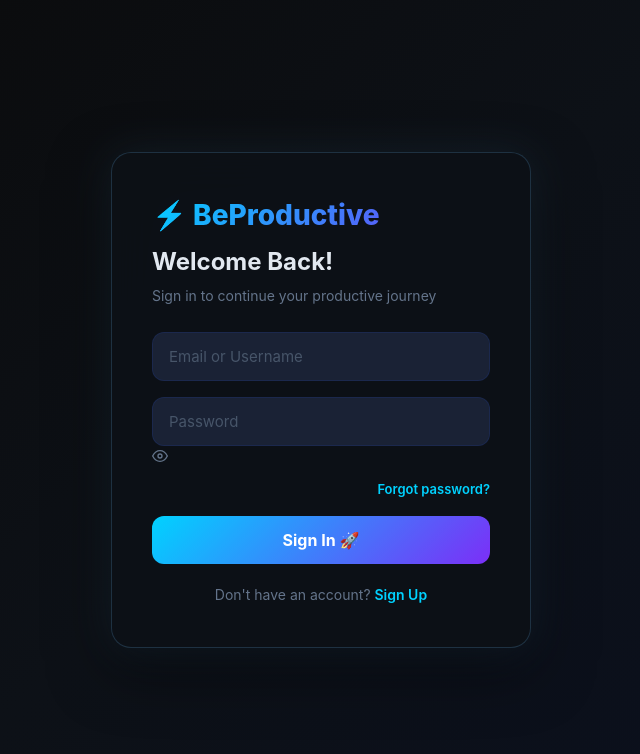
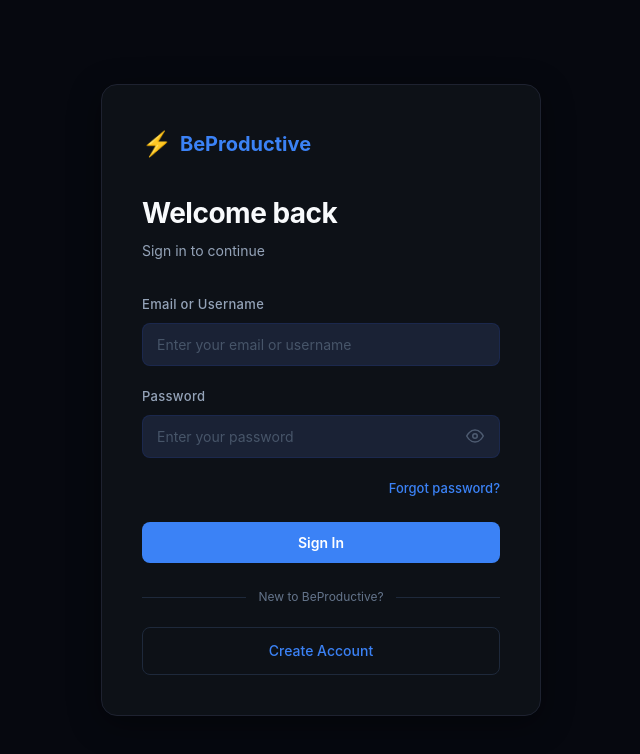
Before and after one commit to DevA100/Beproductive-, a React (Vite) app in the folder frontend/: page /login in a window 1280 px wide. Shown: the top 754 px of the page, without its empty margins (319-959 px from the left). Built offline with nearby package versions, Linux system fonts and the light colour scheme.

Commit message:
cmommmmmmm

```diff
--- a/frontend/src/pages/Login.jsx
+++ b/frontend/src/pages/Login.jsx
@@ -17,7 +17,7 @@ export default function Login() {
     try {
       const res = await login(form);
       loginUser(res.data.access_token);
-      toast.success("Welcome back! 🎉");
+      toast.success("Welcome back");
       navigate("/dashboard");
     } catch (err) {
       toast.error(err.response?.data?.detail || "Login failed");
@@ -29,50 +29,92 @@ export default function Login() {
   return (
     <div style={styles.container}>
       <div style={styles.card}>
-        <div style={styles.logo}>⚡ BeProductive</div>
-        <h2 style={styles.title}>Welcome Back!</h2>
-        <p style={styles.subtitle}>Sign in to continue your productive journey</p>
+        <div style={styles.logo}>
+          <span style={styles.logoIcon}>⚡</span>
+          <span>BeProductive</span>
+        </div>
+        <h2 style={styles.title}>Welcome back</h2>
+        <p style={styles.subtitle}>Sign in to continue</p>
+
         <form onSubmit={handleSubmit}>
+          <div style={styles.inputGroup}>
+            <label style={styles.label}>Email or Username</label>
             <input
               style={styles.input}
-            placeholder="Email or Username"
+              type="text"
+              placeholder="Enter your email or username"
               value={form.email_or_username}
               onChange={(e) => setForm({ ...form, email_or_username: e.target.value })}
               required
             />
+          </div>
+
+          <div style={styles.inputGroup}>
+            <label style={styles.label}>Password</label>
             <div style={styles.passwordWrapper}>
               <input
                 style={styles.passwordInput}
                 type={showPassword ? "text" : "password"}
-              placeholder="Password"
+                placeholder="Enter your password"
                 value={form.password}
                 onChange={(e) => setForm({ ...form, password: e.target.value })}
                 required
               />
+              <button
+                type="button"
+                style={styles.eyeBtn}
+                onClick={() => setShowPassword(!showPassword)}
+              >
+                {showPassword ? (
+                  <svg width="18" height="18" viewBox="0 0 24 24" fill="none" stroke="#64748b" strokeWidth="2">
+                    <path d="M17.94 17.94A10.07 10.07 0 0 1 12 20c-7 0-11-8-11-8a18.45 18.45 0 0 1 5.06-5.94M9.9 4.24A9.12 9.12 0 0 1 12 4c7 0 11 8 11 8a18.5 18.5 0 0 1-2.16 3.19m-6.72-1.07a3 3 0 1 1-4.24-4.24" />
+                    <line x1="1" y1="1" x2="23" y2="23" />
+                  </svg>
+                ) : (
+                  <svg width="18" height="18" viewBox="0 0 24 24" fill="none" stroke="#64748b" strokeWidth="2">
+                    <path d="M1 12s4-8 11-8 11 8 11 8-4 8-11 8-11-8-11-8z" />
+                    <circle cx="12" cy="12" r="3" />
+                  </svg>
+                )}
+              </button>
+            </div>
+          </div>
 
-{showPassword ? (
-  <svg width="16" height="16" viewBox="0 0 24 24" fill="none" stroke="#64748b" strokeWidth="2"><path d="M17.94 17.94A10.07 10.07 0 0 1 12 20c-7 0-11-8-11-8a18.45 18.45 0 0 1 5.06-5.94M9.9 4.24A9.12 9.12 0 0 1 12 4c7 0 11 8 11 8a18.5 18.5 0 0 1-2.16 3.19m-6.72-1.07a3 3 0 1 1-4.24-4.24" /><line x1="1" y1="1" x2="23" y2="23" /></svg>
-) : (
-  <svg width="16" height="16" viewBox="0 0 24 24" fill="none" stroke="#64748b" strokeWidth="2"><path d="M1 12s4-8 11-8 11 8 11 8-4 8-11 8-11-8-11-8z" /><circle cx="12" cy="12" r="3" /></svg>
-)}
-          </div>
           <div style={styles.forgotRow}>
             <Link to="/forgot-password" style={styles.forgotLink}>
               Forgot password?
             </Link>
           </div>
-         <button style={{...styles.button, opacity: loading ? 0.7 : 1, cursor: loading ? "not-allowed" : "pointer"}} type="submit" disabled={loading}>
+
+          <button
+            style={{
+              ...styles.button,
+              opacity: loading ? 0.7 : 1,
+              cursor: loading ? "not-allowed" : "pointer"
+            }}
+            type="submit"
+            disabled={loading}
+          >
             {loading ? (
-    <span style={{ display: "flex", alignItems: "center", justifyContent: "center", gap: 8 }}>
-      <span style={styles.spinner}></span> Signing in...
+              <span style={styles.buttonContent}>
+                <span style={styles.spinner}></span>
+                Signing in...
               </span>
-  ) : "Sign In 🚀"}
+            ) : (
+              "Sign In"
+            )}
           </button>
         </form>
-        <p style={styles.link}>
-          Don't have an account?{" "}
-          <Link to="/signup" style={styles.linkText}>Sign Up</Link>
-        </p>
+
+        <div style={styles.divider}>
+          <div style={styles.dividerLine}></div>
+          <span style={styles.dividerText}>New to BeProductive?</span>
+          <div style={styles.dividerLine}></div>
+        </div>
+
+        <Link to="/signup" style={styles.signupButton}>
+          Create Account
+        </Link>
       </div>
     </div>
   );
@@ -81,33 +123,192 @@ export default function Login() {
 const styles = {
   container: {
     minHeight: "100vh",
-  background: "linear-gradient(135deg, #0a0a0a 0%, #0d1117 50%, #0a0f1e 100%)",
-  display: "flex", alignItems: "center", justifyContent: "center",
-  position: "relative",
-  overflow: "hidden"
+    background: "#06080f",
+    display: "flex",
+    alignItems: "center",
+    justifyContent: "center",
+    padding: "20px",
   },
   card: {
-  background: "rgba(13,17,23,0.95)",
-  border: "1px solid rgba(99,179,237,0.2)",
-  borderRadius: 20, padding: "40px", width: "100%", maxWidth: 420,
-  boxShadow: "0 0 40px rgba(99,179,237,0.1), 0 20px 60px rgba(0,0,0,0.5)",
-  backdropFilter: "blur(20px)"
+    background: "#0d1117",
+    border: "1px solid #1e2230",
+    borderRadius: "16px",
+    padding: "40px",
+    width: "100%",
+    maxWidth: "440px",
+    boxShadow: "0 8px 32px rgba(0, 0, 0, 0.4)",
   },
-logo: { fontSize: 28, fontWeight: 800, background: "linear-gradient(135deg, #00d2ff, #7b2ff7)", WebkitBackgroundClip: "text", WebkitTextFillColor: "transparent", marginBottom: 8 },
-title: { fontSize: 24, fontWeight: 700, color: "#e2e8f0", margin: "0 0 8px" },
-subtitle: { color: "#64748b", marginBottom: 24, fontSize: 14 },
-input: { width: "100%", padding: "14px 16px", marginBottom: 16, border: "1px solid rgba(99,179,237,0.2)", borderRadius: 12, fontSize: 15, outline: "none", boxSizing: "border-box", background: "rgba(255,255,255,0.05)", color: "#e2e8f0", transition: "border 0.2s" },
-button: { width: "100%", padding: "14px", background: "linear-gradient(135deg, #00d2ff 0%, #7b2ff7 100%)", color: "white", border: "none", borderRadius: 12, fontSize: 16, fontWeight: 700, cursor: "pointer" },
-link: { textAlign: "center", marginTop: 20, color: "#64748b", fontSize: 14 },
-linkText: { color: "#00d2ff", fontWeight: 600, textDecoration: "none" },
-passwordWrapper: { position: "relative", marginBottom: 8 },
-passwordInput: { width: "100%", padding: "14px 48px 14px 16px", border: "1px solid rgba(99,179,237,0.2)", borderRadius: 12, fontSize: 15, outline: "none", boxSizing: "border-box", background: "rgba(255,255,255,0.05)", color: "#e2e8f0" },
-eyeBtn: { position: "absolute", right: 14, top: "50%", transform: "translateY(-50%)", background: "none", border: "none", cursor: "pointer", fontSize: 18, padding: 0 },
-forgotRow: { display: "flex", justifyContent: "flex-end", marginBottom: 16 },
-forgotLink: { color: "#00d2ff", fontSize: 13, fontWeight: 600, textDecoration: "none" },
-divider: { display: "flex", alignItems: "center", margin: "20px 0", gap: 10 },
-dividerText: { color: "#64748b", fontSize: 13, whiteSpace: "nowrap", padding: "0 10px" },
-socialRow: { display: "flex", gap: 12, marginBottom: 8 },
-socialBtn: { flex: 1, padding: "12px", border: "1px solid rgba(99,179,237,0.2)", borderRadius: 12, background: "rgba(255,255,255,0.05)", cursor: "pointer", fontSize: 14, fontWeight: 600, color: "#e2e8f0", display: "flex", alignItems: "center", justifyContent: "center", gap: 8 },
-spinner: { width: 18, height: 18, border: "3px solid rgba(255,255,255,0.3)", borderTop: "3px solid white", borderRadius: "50%", animation: "spin 0.8s linear infinite", display: "inline-block" },
+  logo: {
+    display: "flex",
+    alignItems: "center",
+    gap: "8px",
+    fontSize: "20px",
+    fontWeight: "700",
+    color: "#3b82f6",
+    marginBottom: "32px",
+  },
+  logoIcon: {
+    fontSize: "24px",
+  },
+  title: {
+    fontSize: "28px",
+    fontWeight: "700",
+    color: "#f8fafc",
+    margin: "0 0 8px 0",
+    letterSpacing: "-0.5px",
+  },
+  subtitle: {
+    fontSize: "14px",
+    color: "#94a3b8",
+    margin: "0 0 32px 0",
+  },
+  inputGroup: {
+    marginBottom: "20px",
+  },
+  label: {
+    display: "block",
+    fontSize: "13px",
+    fontWeight: "500",
+    color: "#94a3b8",
+    marginBottom: "8px",
+    letterSpacing: "0.3px",
+  },
+  input: {
+    width: "100%",
+    padding: "12px 14px",
+    background: "#111827",
+    border: "1px solid #1e293b",
+    borderRadius: "8px",
+    fontSize: "14px",
+    color: "#f8fafc",
+    outline: "none",
+    transition: "border-color 0.2s",
+    boxSizing: "border-box",
+  },
+  passwordWrapper: {
+    position: "relative",
+  },
+  passwordInput: {
+    width: "100%",
+    padding: "12px 40px 12px 14px",
+    background: "#111827",
+    border: "1px solid #1e293b",
+    borderRadius: "8px",
+    fontSize: "14px",
+    color: "#f8fafc",
+    outline: "none",
+    transition: "border-color 0.2s",
+    boxSizing: "border-box",
+  },
+  eyeBtn: {
+    position: "absolute",
+    right: "12px",
+    top: "50%",
+    transform: "translateY(-50%)",
+    background: "none",
+    border: "none",
+    cursor: "pointer",
+    padding: "4px",
+    display: "flex",
+    alignItems: "center",
+    justifyContent: "center",
+    opacity: 0.7,
+    transition: "opacity 0.2s",
+  },
+  forgotRow: {
+    display: "flex",
+    justifyContent: "flex-end",
+    marginBottom: "24px",
+  },
+  forgotLink: {
+    fontSize: "13px",
+    color: "#3b82f6",
+    textDecoration: "none",
+    fontWeight: "500",
+    transition: "color 0.2s",
+  },
+  button: {
+    width: "100%",
+    padding: "12px",
+    background: "#3b82f6",
+    color: "white",
+    border: "none",
+    borderRadius: "8px",
+    fontSize: "14px",
+    fontWeight: "600",
+    cursor: "pointer",
+    transition: "background 0.2s",
+    marginBottom: "24px",
+  },
+  buttonContent: {
+    display: "flex",
+    alignItems: "center",
+    justifyContent: "center",
+    gap: "8px",
+  },
+  spinner: {
+    width: "16px",
+    height: "16px",
+    border: "2px solid rgba(255, 255, 255, 0.3)",
+    borderTop: "2px solid white",
+    borderRadius: "50%",
+    animation: "spin 0.8s linear infinite",
+    display: "inline-block",
+  },
+  divider: {
+    display: "flex",
+    alignItems: "center",
+    gap: "12px",
+    marginBottom: "20px",
+  },
+  dividerLine: {
+    flex: 1,
+    height: "1px",
+    background: "#1e293b",
+  },
+  dividerText: {
+    fontSize: "12px",
+    color: "#64748b",
+    whiteSpace: "nowrap",
+  },
+  signupButton: {
+    display: "block",
+    width: "100%",
+    padding: "12px",
+    background: "transparent",
+    color: "#3b82f6",
+    border: "1px solid #1e293b",
+    borderRadius: "8px",
+    fontSize: "14px",
+    fontWeight: "500",
+    textAlign: "center",
+    textDecoration: "none",
+    transition: "border-color 0.2s, color 0.2s",
+    boxSizing: "border-box",
+  },
 };
+
+// Add this to your global CSS or index.css
+const styleSheet = document.createElement("style");
+styleSheet.textContent = `
+  @keyframes spin {
+    to { transform: rotate(360deg); }
+  }
+  input:focus {
+    border-color: #3b82f6 !important;
+  }
+  button:hover:not(:disabled) {
+    background: #2563eb !important;
+  }
+  .signup-button:hover {
+    border-color: #3b82f6 !important;
+    color: #60a5fa !important;
+  }
+  .forgot-link:hover {
+    color: #60a5fa !important;
+  }
+  .eye-btn:hover {
+    opacity: 1 !important;
+  }
+`;
+document.head.appendChild(styleSheet);
```
Lines whose indentation alone changed are shown as unchanged.
